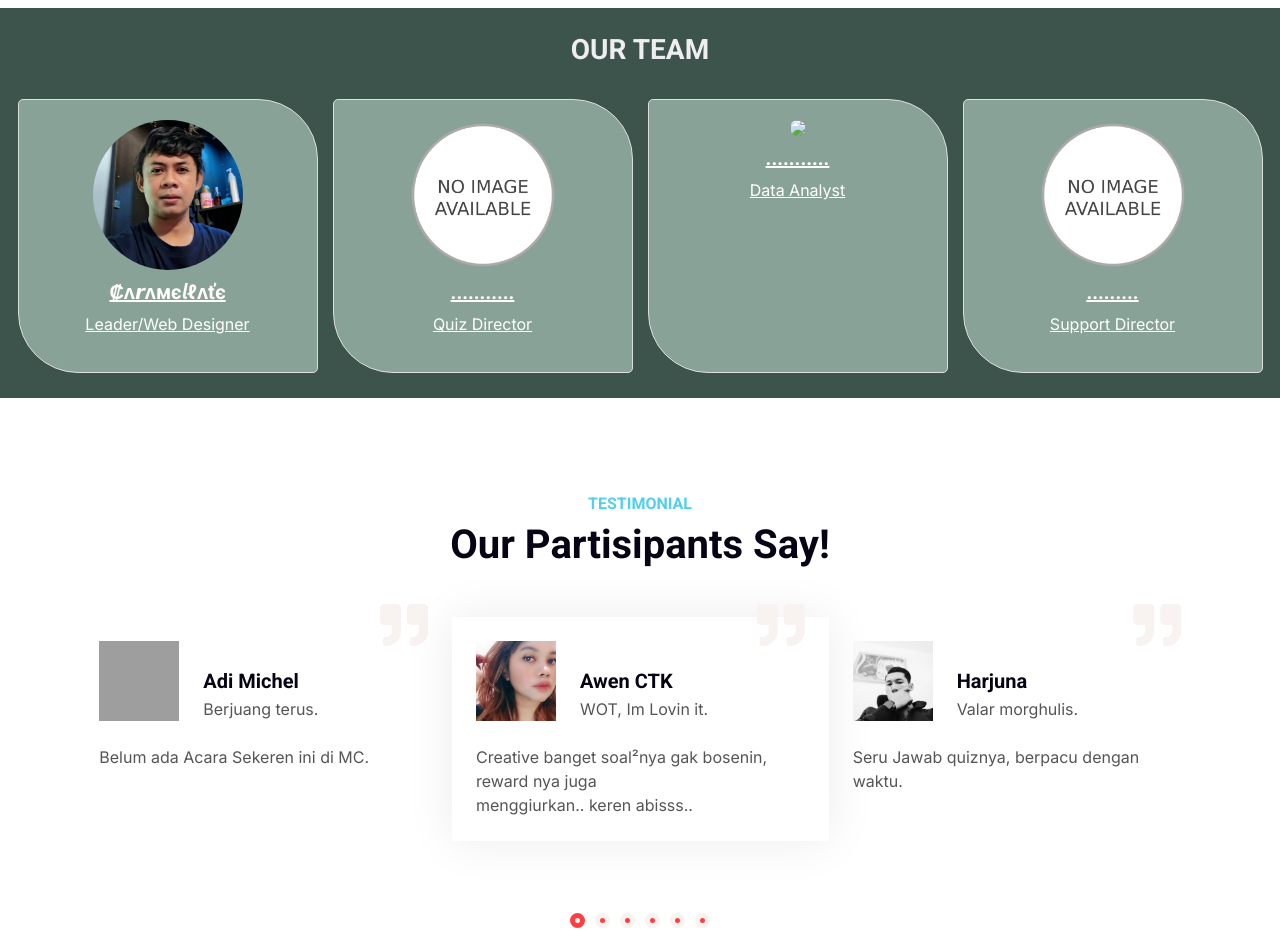
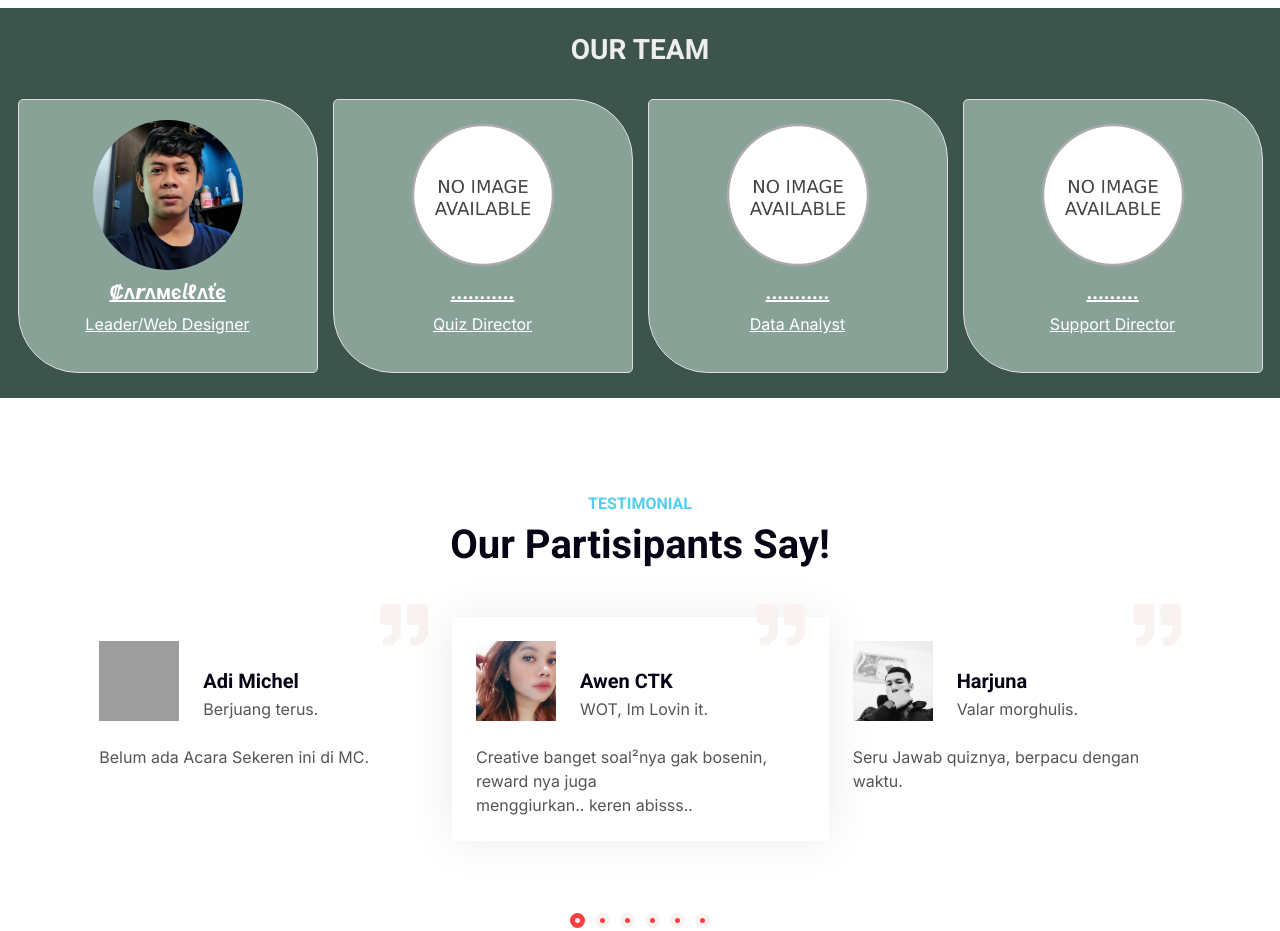
Before and after one commit to nesscafe10/mql, a plain HTML site: page about.html in a window 1280 px wide. Shown: the part 796-1727 px from the top of the page. Drawn offline with nearby package versions, Linux system fonts and the light colour scheme; grey boxes are pictures that could not be loaded.

Commit message:
Update about.html

```diff
--- a/about.html
+++ b/about.html
@@ -270,7 +270,7 @@
                         </div>
                         <div class="cards">
                             <div class="card">
-                                <img src="/img/team/undefined.png">
+                                <img src="/img/partisipants/undefined.png">
                                 <h6>...........</h6>
                                 <p>Data Analyst</p>
                             </div>
```
